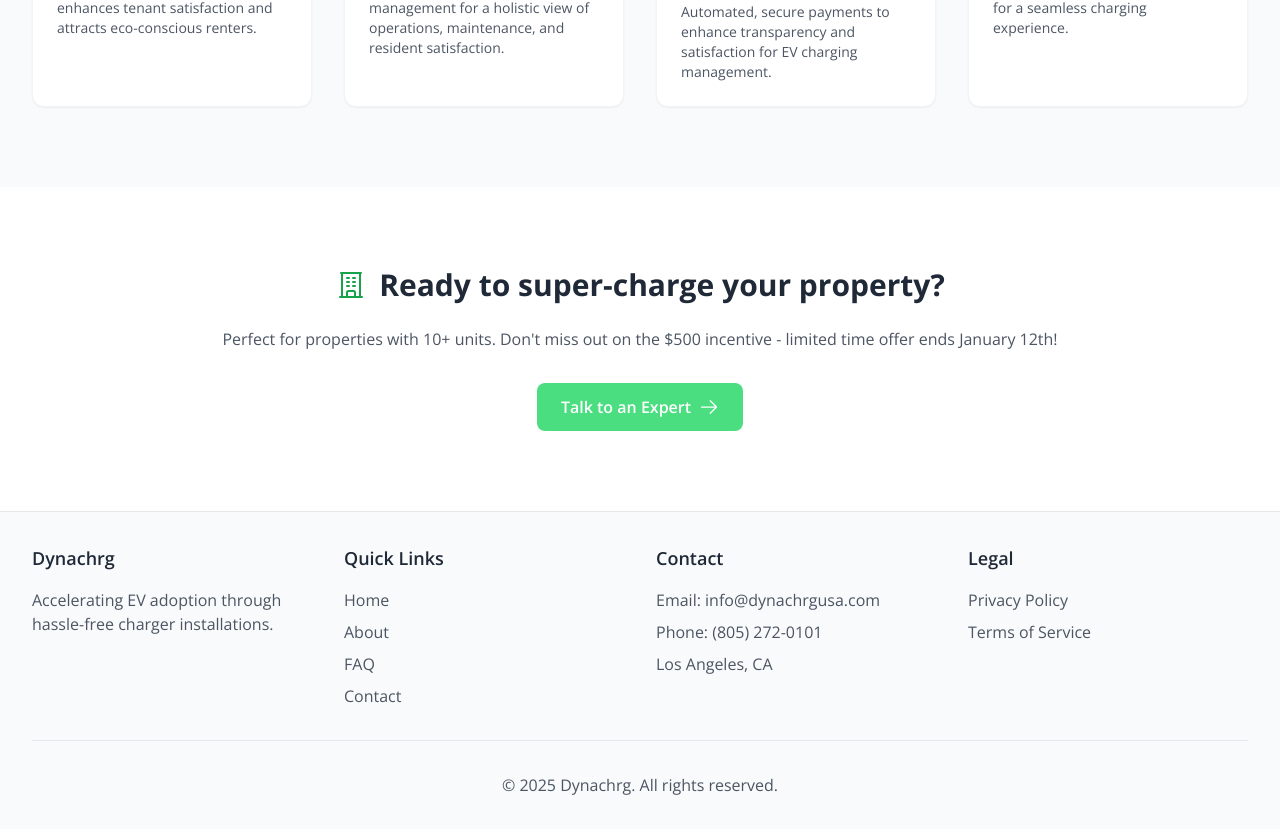
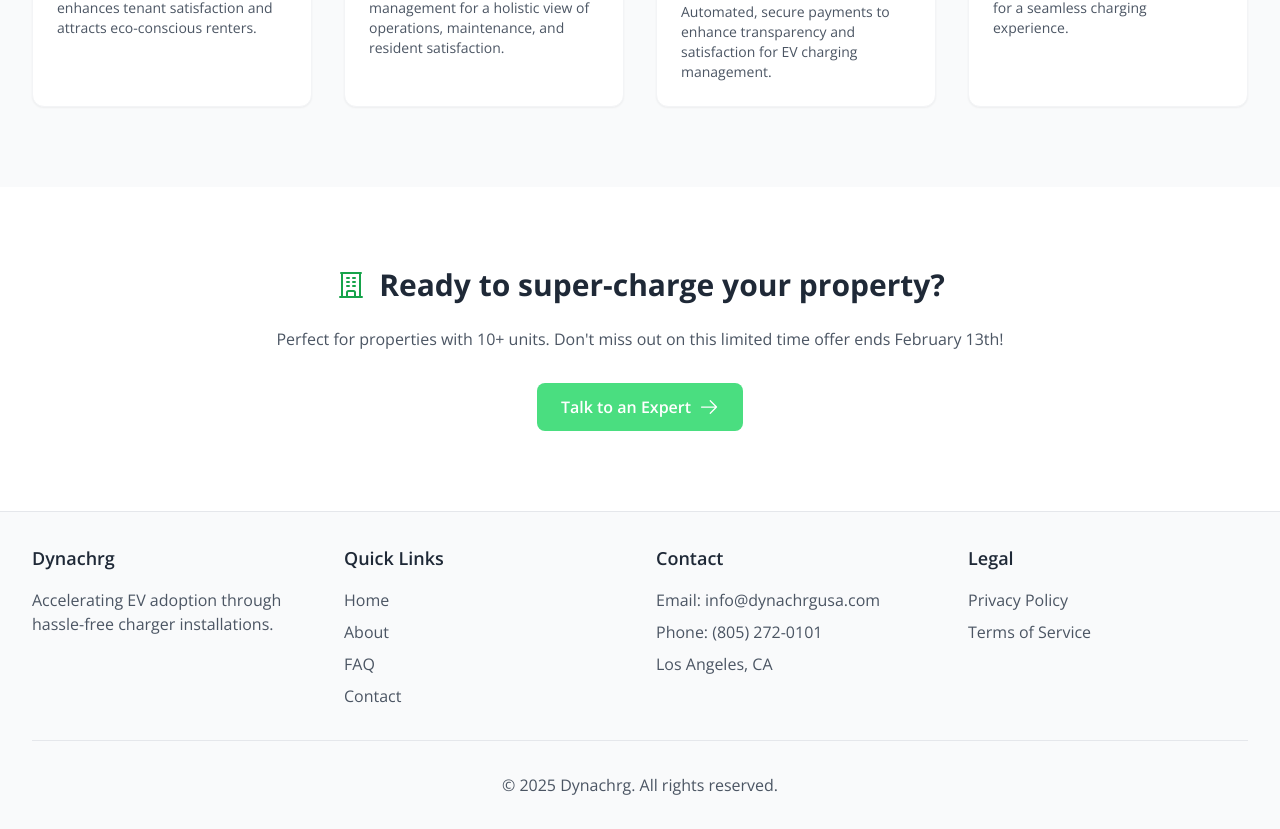
Before and after one commit to omricohen/dynacharg, a Next.js app: page / in a window 1280 px wide. Shown: the part 2772-3601 px from the top of the page. Built offline with nearby package versions, Linux system fonts and the light colour scheme.

Commit message:
last one

```diff
--- a/src/app/page.tsx
+++ b/src/app/page.tsx
@@ -280,7 +280,7 @@ export default function Home() {
             <BuildingOfficeIcon className="w-8 h-8 text-green-600" />
             <h2 className="text-3xl font-bold">Ready to super-charge your property?</h2>
           </div>
-          <p className="text-gray-600 mb-8">Perfect for properties with 10+ units. Don't miss out on the $500 incentive - limited time offer ends January 12th!</p>
+          <p className="text-gray-600 mb-8">Perfect for properties with 10+ units. Don't miss out on this limited time offer ends February 13th!</p>
           <div className="flex flex-col sm:flex-row gap-4 justify-center">
             <Link href="/contact" className="btn-primary inline-flex items-center justify-center">
               Talk to an Expert
```
